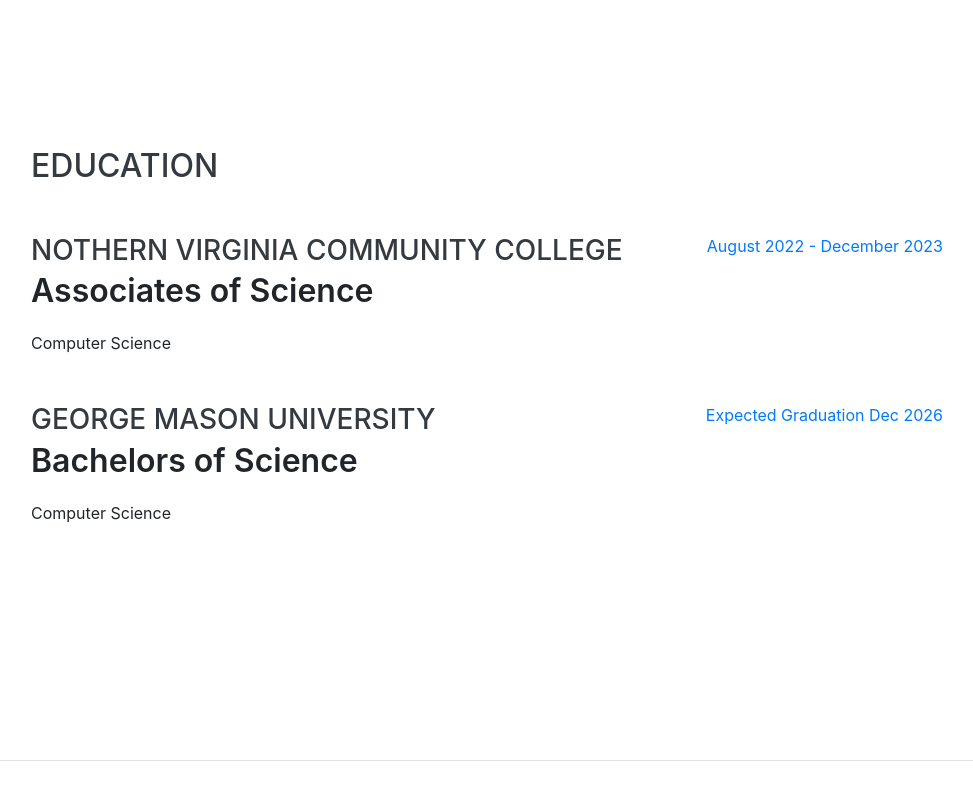
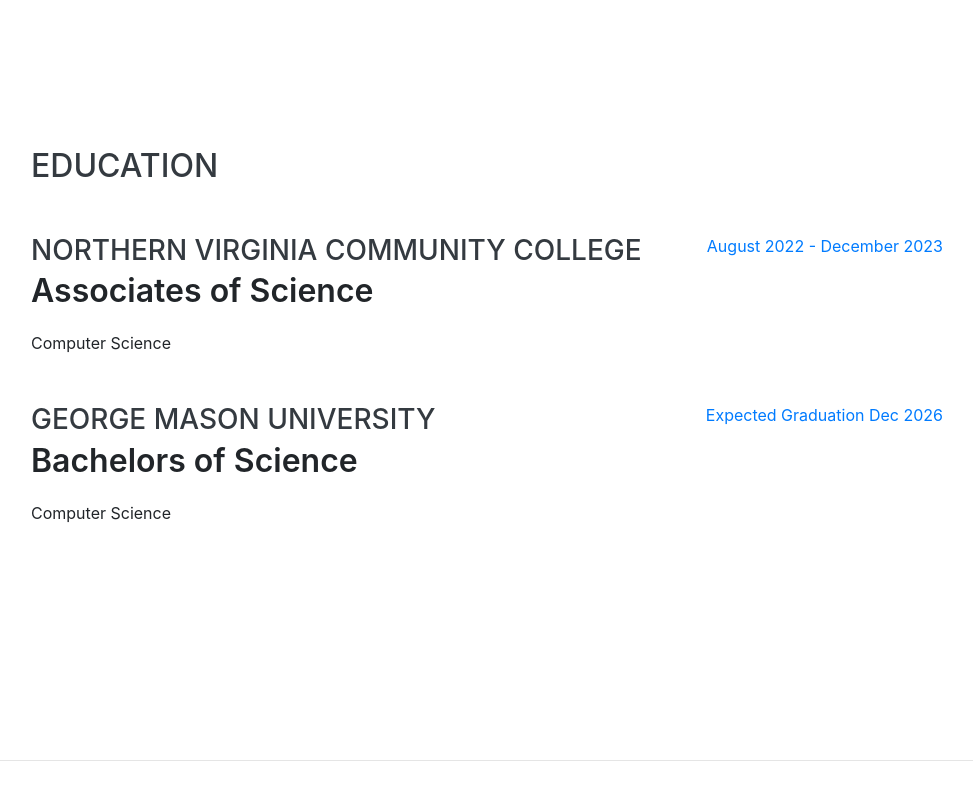
Before and after one commit to h2oos/Porfolio-version1, a website with bundled scripts: page index.html in a window 1280 px wide. Shown: the part 1725-2525 px from the top of the page, without its empty margins (289-1262 px from the left). Built offline with nearby package versions, Linux system fonts and the light colour scheme; files whose address does not match are found by name; a web font is replaced by a local one.

Commit message:
Update index.html

```diff
--- a/index.html
+++ b/index.html
@@ -151,7 +151,7 @@
 
         <div class="resume-item d-flex flex-column flex-md-row justify-content-between mb-5 education">
           <div class="resume-content">
-            <h3 class="mb-0">Nothern Virginia Community College</h3>
+            <h3 class="mb-0">Northern Virginia Community College</h3>
             <div class="subheading mb-3">Associates of Science</div>
             <div>Computer Science</div>
           </div>
```
